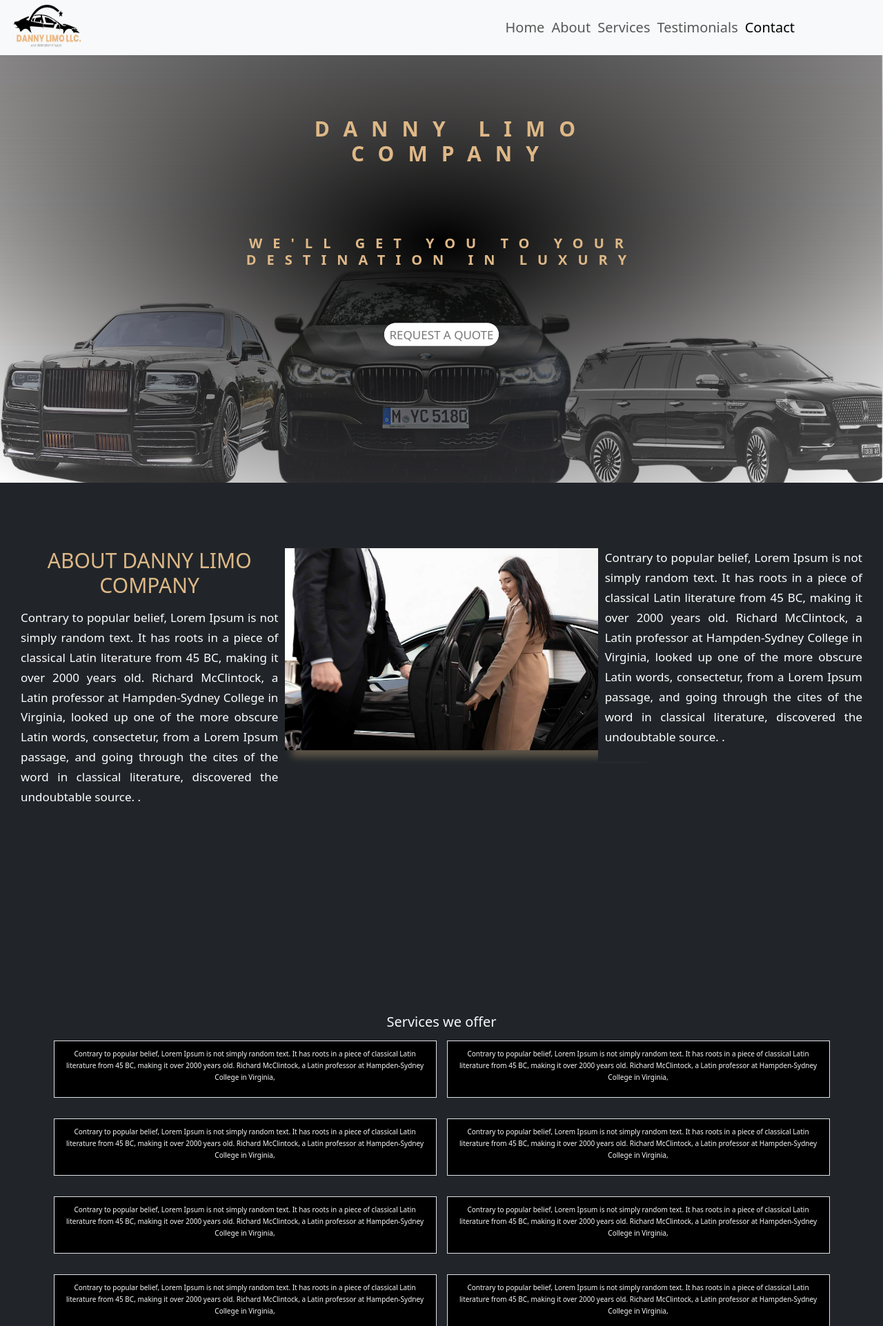
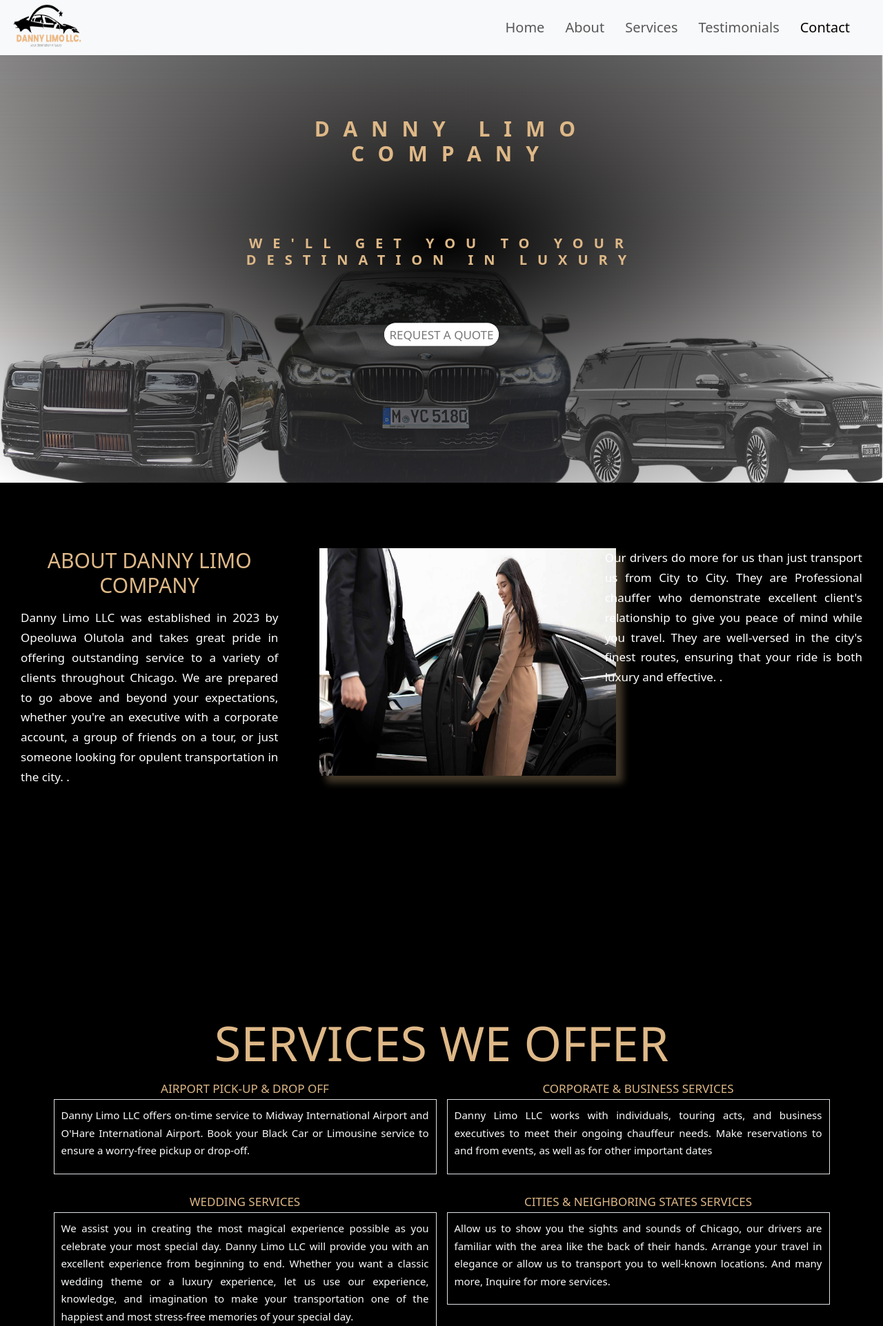
Before and after one commit to tsbproject/Danny-Limo, a PHP site: page / in a window 1280 px wide. Shown: the top 1923 px of the page at 69% size. Run offline with PHP 8.4, Linux system fonts and the light colour scheme.

Commit message:
[committed]

```diff
--- a/css/style.css
+++ b/css/style.css
@@ -100,9 +100,10 @@ body {
   text-align: justify; }
 
 .section-about--img {
-  width: 52rem;
+  width: 43rem;
+  height: 33rem;
   border: 2rem;
-  margin-left: -4rem;
+  margin-left: 1rem;
   box-shadow: 1rem 1rem 1rem rgba(222, 184, 135, 0.3); }
 
 @media (max-width: 576px) and (max-width: 576px) {
@@ -129,7 +130,18 @@ body {
 .section-services {
   background-color: #000000; }
   .section-services--heading {
-    background-color: color-primary-black; }
+    background-color: color-primary-black;
+    color: #deb887;
+    font-size: 7rem;
+    text-transform: uppercase; }
+  .section-services--heading2 {
+    color: #deb887;
+    text-transform: uppercase;
+    font-size: 1.7rem;
+    text-align: center; }
+  .section-services--paragraph1 {
+    font-size: 1.5rem;
+    text-align: justify; }
 
 .u-center-text {
   text-align: center !important; }
@@ -248,7 +260,8 @@ body {
 
 .nav-item {
   font-stretch: normal;
-  font-family: "oxygen" sans-serif; }
+  font-family: "oxygen" sans-serif;
+  margin-right: 2rem; }
 
 .nav-link {
   position: relative;
@@ -305,6 +318,9 @@ body {
   .home__text-box {
     margin-top: 13rem; } }
 
+#about-column {
+  background-color: #000000; }
+
 #section1 {
   height: 100rem;
   background-image: radial-gradient(black, rgba(255, 255, 255, 0.2)), url("../images/background3.jpg");
--- a/index.html
+++ b/index.html
@@ -92,34 +92,33 @@
     </div>
   </div>
 
-   <div id="section2" class="section-about bg-dark">
-    <div class="container-fluid justify-content-evenly  px-4">
+   <div id="section2" class="section-about bg-black">
+    <div class="container-fluid justify-content-center  px-4">
       <div class="row gx-5 p-2">
         <div class="col-sm-4">
-         <div class="p-3 bg-dark"><h2 class="section-about--heading  text-center  u-margin-top-big u-margin-bottom-small">
+         <div class="p-3"><h2 class="section-about--heading  text-center  u-margin-top-big u-margin-bottom-small">
           About Danny Limo Company
         </h2>
 
-        <p class="section-about--paragraph1 justify-content-evenly">Contrary to popular belief, Lorem Ipsum
-          is not simply random text. It has roots in a piece of classical Latin literature from 45 BC, making
-          it over 2000 years old. Richard McClintock, a Latin professor at Hampden-Sydney College in Virginia, looked up
-          one of the more obscure Latin words, consectetur, from a Lorem Ipsum passage, and going through the
-          cites of the word in classical literature, discovered the undoubtable source. .</p>
+        <p class="section-about--paragraph1 justify-content-evenly">Danny Limo LLC was established in 2023 by Opeoluwa Olutola and takes
+          great pride in offering outstanding service to a variety of clients throughout Chicago. We are prepared to go above and beyond
+          your expectations, whether you're an executive with a corporate account, a group of friends on a tour, or just someone looking
+          for opulent transportation in the city. .</p>
 
       </div>
         </div>
 
-        <div class="col-sm-4">
-          <div class="p-3 bg-dark"><img class="section-about--img align-content-center u-margin-top-big" src="images/limo-driver2.jpg" alt="danny-driver"> </div>
+        <div id="about-coloums" class="col-sm-4">
+          <div class="p-3"><img class="section-about--img u-margin-top-big" src="images/limo-driver2.jpg" alt="danny-driver"> </div>
         </div>
 
 
         <div class="col-sm-4">
-          <div class="p-3 bg-dark"><p class="section-about--paragraph1 justify-content-evenly u-margin-top-big">Contrary to popular belief, Lorem Ipsum
-            is not simply random text. It has roots in a piece of classical Latin literature from 45 BC, making
-            it over 2000 years old. Richard McClintock, a Latin professor at Hampden-Sydney College in Virginia, looked up
-            one of the more obscure Latin words, consectetur, from a Lorem Ipsum passage, and going through the
-            cites of the word in classical literature, discovered the undoubtable source. .</p></div>
+          <div class="p-3"><p class="section-about--paragraph1 justify-content-evenly u-margin-top-big">
+            Our drivers do more for us than just transport us from City to City. They are Professional
+             chauffer who demonstrate excellent client's relationship to give you peace of mind while
+             you travel. They are well-versed in the city's finest routes, ensuring that your ride is
+              both luxury and effective. .</p></div>
         </div>
       </div>
     </div>
@@ -129,53 +128,53 @@
 
 
 
-   <div id="section3" class="section-services  text-center text-light">
-    <div class="p-3 bg-dark"><h2 class="section-services--heading  text-center  u-margin-top-big  u-margin-bottom-small">
+   <div id="section3" class="section-services   text-light">
+    <div class="p-3 bg-black"><h2 class="section-services--heading  text-center  u-margin-top-big  u-margin-bottom-small">
       Services we offer
     </h2>
     <div class="container overflow-hidden">
       <div class="row gy-5">
-        <div class="col-6">
+        <div class="col-6"><h4 class="section-services--heading2">Airport pick-up & drop off</h4>
+          <div class="p-3 border bg-black"><p class="section-services--paragraph1">Danny Limo LLC offers on-time service to Midway
+            International Airport and O'Hare International Airport. Book your Black Car or Limousine service to ensure a worry-free
+             pickup or drop-off.</p></div>
+        </div>
+        <div class="col-6"><h4 class="section-services--heading2">Corporate & Business services</h4>
+          <div class="p-3 border bg-black"><p class="section-services--paragraph1">Danny Limo LLC works with individuals, touring acts,
+            and business executives to meet their ongoing chauffeur needs. Make reservations to and from events, as well as for other
+            important dates</p></div>
+        </div>
+        <div class="col-6"><h4 class="section-services--heading2">Wedding Services</h4>
+          <div class="p-3 border bg-black"><p class="section-services--paragraph1">We assist you in creating the most magical experience possible
+            as you celebrate your most special day. Danny Limo LLC will provide you with an excellent experience from beginning to end. Whether
+            you want a classic wedding theme or a luxury experience, let us use our experience, knowledge, and imagination to make your transportation one of the happiest and most stress-free memories of your special day.</p></div>
+        </div>
+        <div class="col-6"><h4 class="section-services--heading2">Cities & Neighboring States services</h4>
+          <div class="p-3 border bg-black"><p class="section-services--paragraph1">Allow us to show you the sights and sounds of Chicago, our drivers are familiar with the area like the back of their hands. Arrange your travel in elegance or allow us to transport you to well-known locations.
+            And many more, Inquire for more services.
+            </p></div>
+        </div>
+
+        <!-------<div class="col-6"><h4 class="heading-tertiary">5</h4>
           <div class="p-3 border bg-black"><p class="section-services-paragraph1">Contrary to popular belief, Lorem Ipsum
             is not simply random text. It has roots in a piece of classical Latin literature from 45 BC, making
             it over 2000 years old. Richard McClintock, a Latin professor at Hampden-Sydney College in Virginia,</p></div>
         </div>
-        <div class="col-6">
+        <div class="col-6"><h4 class="heading-tertiary">6</h4>
           <div class="p-3 border bg-black"><p class="section-services-paragraph1">Contrary to popular belief, Lorem Ipsum
             is not simply random text. It has roots in a piece of classical Latin literature from 45 BC, making
             it over 2000 years old. Richard McClintock, a Latin professor at Hampden-Sydney College in Virginia,</p></div>
         </div>
-        <div class="col-6">
+        <div class="col-6"><h4 class="heading-tertiary">7</h4>
           <div class="p-3 border bg-black"><p class="section-services-paragraph1">Contrary to popular belief, Lorem Ipsum
             is not simply random text. It has roots in a piece of classical Latin literature from 45 BC, making
             it over 2000 years old. Richard McClintock, a Latin professor at Hampden-Sydney College in Virginia,</p></div>
         </div>
-        <div class="col-6">
+        <div class="col-6"><h4 class="heading-tertiary">8</h4>
           <div class="p-3 border bg-black"><p class="section-services-paragraph1">Contrary to popular belief, Lorem Ipsum
             is not simply random text. It has roots in a piece of classical Latin literature from 45 BC, making
             it over 2000 years old. Richard McClintock, a Latin professor at Hampden-Sydney College in Virginia,</p></div>
-        </div>
-
-        <div class="col-6">
-          <div class="p-3 border bg-black"><p class="section-services-paragraph1">Contrary to popular belief, Lorem Ipsum
-            is not simply random text. It has roots in a piece of classical Latin literature from 45 BC, making
-            it over 2000 years old. Richard McClintock, a Latin professor at Hampden-Sydney College in Virginia,</p></div>
-        </div>
-        <div class="col-6">
-          <div class="p-3 border bg-black"><p class="section-services-paragraph1">Contrary to popular belief, Lorem Ipsum
-            is not simply random text. It has roots in a piece of classical Latin literature from 45 BC, making
-            it over 2000 years old. Richard McClintock, a Latin professor at Hampden-Sydney College in Virginia,</p></div>
-        </div>
-        <div class="col-6">
-          <div class="p-3 border bg-black"><p class="section-services-paragraph1">Contrary to popular belief, Lorem Ipsum
-            is not simply random text. It has roots in a piece of classical Latin literature from 45 BC, making
-            it over 2000 years old. Richard McClintock, a Latin professor at Hampden-Sydney College in Virginia,</p></div>
-        </div>
-        <div class="col-6">
-          <div class="p-3 border bg-black"><p class="section-services-paragraph1">Contrary to popular belief, Lorem Ipsum
-            is not simply random text. It has roots in a piece of classical Latin literature from 45 BC, making
-            it over 2000 years old. Richard McClintock, a Latin professor at Hampden-Sydney College in Virginia,</p></div>
-        </div>
+        </div>------->
       </div>
     </div>
 
--- a/sass/base/_typography.scss
+++ b/sass/base/_typography.scss
@@ -113,9 +113,11 @@ body {
 
 
       &--img {
-        width: 52rem;
+        width: 43rem;
+        height: 33rem;
         border: 2rem;
-        margin-left: -4rem;
+        margin-left: 1rem;
+
         box-shadow: 1rem  1rem  1rem rgba($color-primary,0.3);
 
         @include for-phone-only {
@@ -161,6 +163,24 @@ body {
 
   &--heading {
     background-color: color-primary-black;
+    color: $color-primary;
+    font-size: $heading-primary-font-main;
+    text-transform: uppercase;
   }
 
+  &--heading2 {
+    color:$color-primary;
+    text-transform: uppercase;
+    font-size: $default-font-size;
+    text-align: center;
+  }
+
+  &--paragraph1{
+    font-size: 1.5rem;
+    text-align: justify;
+
+  }
+
+
+
 }
--- a/sass/layout/_grid.scss
+++ b/sass/layout/_grid.scss
@@ -0,0 +1,3 @@
+#about-column {
+    background-color: $color-primary-black;
+}
--- a/sass/layout/_navigation.scss
+++ b/sass/layout/_navigation.scss
@@ -43,6 +43,7 @@
      .nav-item {
         font-stretch: normal;
         font-family: "oxygen" sans-serif;
+        margin-right: 2rem;
 
 
         @include for-tablet-portrait-up {
```
